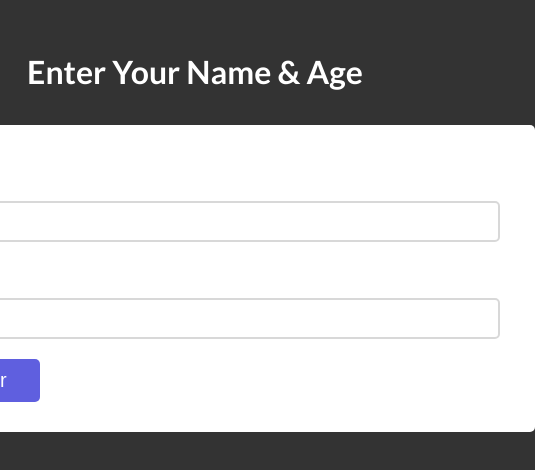
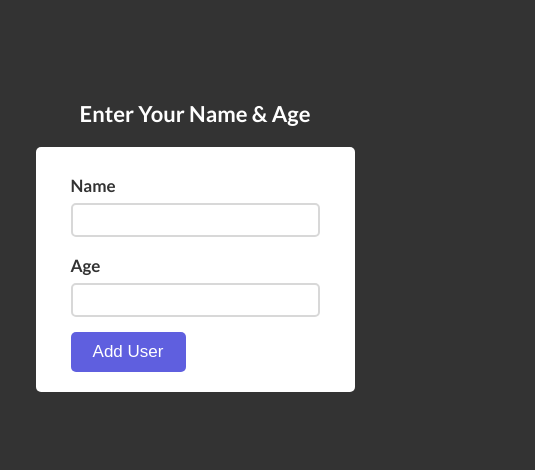
Before and after one commit to jawad-ul-hassan/CRUD-React-App, a React (Create React App) app: page / in a window 390 px wide. Shown: the part 166-636 px from the top of the page, 535 px wide, since content can reach past the window. Built offline with nearby package versions, Linux system fonts and the light colour scheme; the HTML template or start-up script is replaced by a standard one.

Commit message:
Responsiveness factor added

```diff
--- a/src/App.module.css
+++ b/src/App.module.css
@@ -6,3 +6,25 @@
   height: 100%;
   width: 100%;
 }
+
+.app h1 {
+  font-size: 3.7rem;
+}
+
+@media (max-width: 695px) {
+  .app h1 {
+    font-size: 3.2rem;
+  }
+}
+
+@media (max-width: 555px) {
+  .app h1 {
+    font-size: 2.7rem;
+  }
+}
+
+@media (max-width: 475px) {
+  .app h1 {
+    font-size: 2.2rem;
+  }
+}
--- a/src/components/UserCard.module.css
+++ b/src/components/UserCard.module.css
@@ -32,3 +32,19 @@
   width: 85px;
   font-size: 1.6rem;
 }
+
+@media (max-width: 475px) {
+  .user-card p span {
+    font-size: 1.5rem;
+  }
+
+  .user-card p {
+    font-size: 1.5rem;
+  }
+
+  .user-card button {
+    padding: 8.5px 12px;
+    width: 75px;
+    font-size: 1.5rem;
+  }
+}
--- a/src/components/UserCardList.module.css
+++ b/src/components/UserCardList.module.css
@@ -12,3 +12,25 @@
   font-weight: 600;
   text-align: center;
 }
+
+@media (max-width: 695px) {
+  .user-card-list {
+    width: 550px;
+  }
+}
+
+@media (max-width: 555px) {
+  .user-card-list {
+    width: 450px;
+  }
+}
+
+@media (max-width: 475px) {
+  .user-card-list {
+    width: 100%;
+  }
+
+  .user-card-list span {
+    font-size: 1.5rem;
+  }
+}
--- a/src/components/UserForm.module.css
+++ b/src/components/UserForm.module.css
@@ -45,3 +45,47 @@
   border-radius: 5px;
   cursor: pointer;
 }
+
+@media (max-width: 695px) {
+  .user-form {
+    width: 550px;
+    padding: 25px 15px;
+  }
+}
+
+@media (max-width: 555px) {
+  .user-form {
+    width: 450px;
+    margin: 20px 0px 30px;
+  }
+
+  .user-form .form-control {
+    padding: 10px 25px 5px;
+  }
+}
+
+@media (max-width: 475px) {
+  .user-form {
+    width: 100%;
+    padding: 15px 20px;
+    margin: 15px 0px 25px;
+  }
+
+  .user-form .form-control {
+    padding: 10px 15px 5px;
+  }
+
+  .user-form .form-control input {
+    font-size: 1.7rem;
+    padding: 5px 12px;
+  }
+
+  .user-form .form-control label {
+    font-size: 1.7rem;
+  }
+
+  .user-form .user-btn {
+    width: 115px;
+    font-size: 1.7rem;
+  }
+}
--- a/src/components/ValidModal.module.css
+++ b/src/components/ValidModal.module.css
@@ -46,3 +46,47 @@
   float: right;
   cursor: pointer;
 }
+
+@media (max-width: 750px) {
+  .Modal {
+    width: 90%;
+  }
+  .Modal .modal-header h3 {
+    font-size: 2.5rem;
+  }
+}
+
+@media (max-width: 535px) {
+  .Modal .modal-body {
+    background-color: #fff;
+    width: 100%;
+    padding: 12px 10px;
+  }
+
+  .Modal .modal-body p {
+    font-size: 1.7rem;
+    padding: 12px 0px 22px;
+  }
+
+  .Modal .modal-body button {
+    font-size: 1.7rem;
+  }
+}
+
+@media (max-width: 485px) {
+  .Modal .modal-header {
+    padding: 15px 0px;
+  }
+  .Modal .modal-header h3 {
+    font-size: 2.2rem;
+  }
+  .Modal .modal-body p {
+    font-size: 1.5rem;
+    padding: 10px 0px 12px;
+  }
+
+  .Modal .modal-body button {
+    padding: 12px 20px;
+    font-size: 1.6rem;
+  }
+}
--- a/src/index.css
+++ b/src/index.css
@@ -17,7 +17,7 @@ body {
   font-weight: 400;
   font-size: 1.6rem;
   line-height: 1.7;
-  width: 100vw;
+  width: 100%;
   height: 100vh;
   display: flex;
   flex-direction: column;
```
